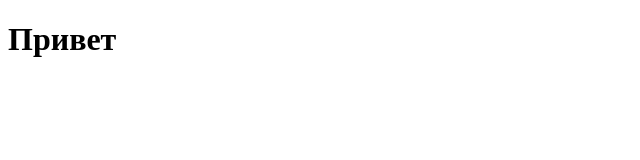
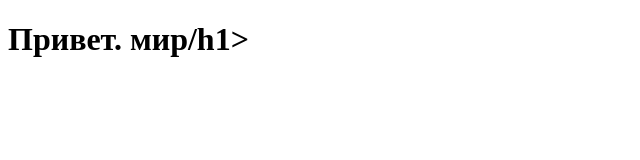
Before and after one commit to krasnoselsky/first-project, a plain HTML site: page index.html in a window 1280 px wide. Shown: the whole page, without its empty margins (0-640 px from the left). Drawn offline with Linux system fonts and the light colour scheme.

Commit message:
Привет мир

```diff
--- a/index.html
+++ b/index.html
@@ -6,6 +6,6 @@
     <title>Document</title>
   </head>
   <body>
-    <h1>Привет</h1>
+    <h1>Привет. мир/h1>
   </body>
 </html>
```
